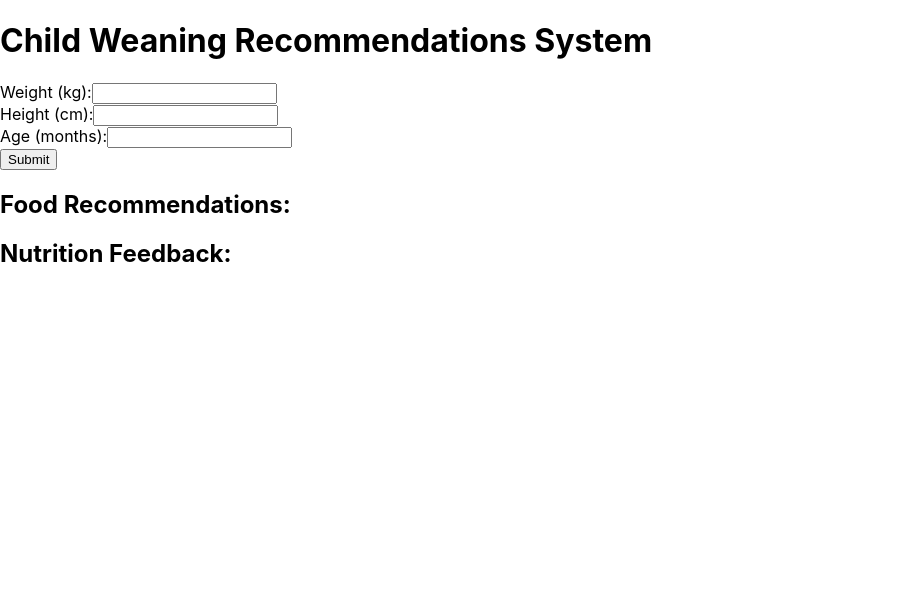
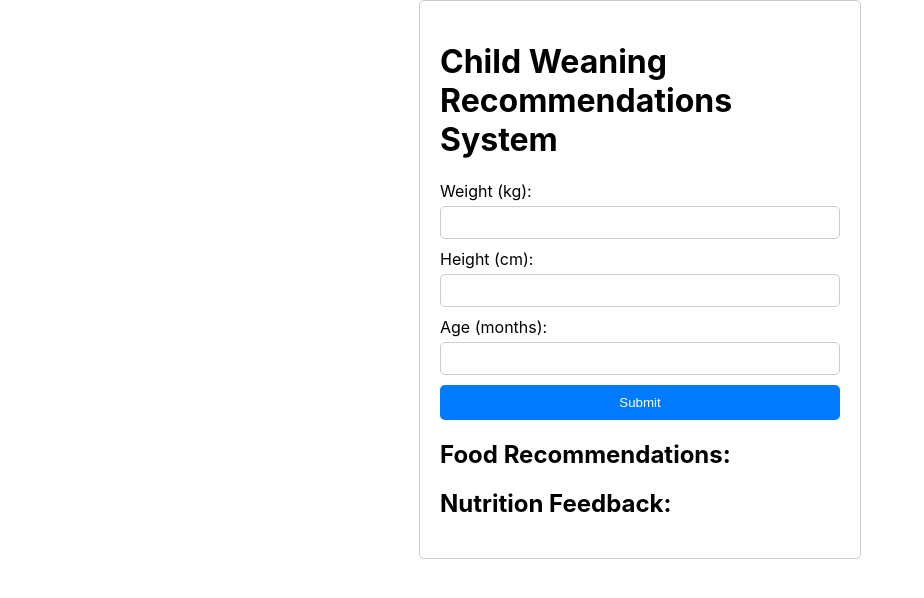
Before and after one commit to dawn-ndemo/rule-based-weaning-system, a React (Create React App) app: page / in a window 1280 px wide. Shown: the top 598 px of the page, without its empty margins (0-924 px from the left). Built offline with nearby package versions, Linux system fonts and the light colour scheme.

Commit message:
simple styling for the form

```diff
--- a/src/App.css
+++ b/src/App.css
@@ -36,3 +36,49 @@
     transform: rotate(360deg);
   }
 }
+
+
+/* UI styling */
+
+.container {
+  max-width: 400px;
+  margin: auto;
+  padding: 20px;
+  border: 1px solid #ccc;
+  border-radius: 5px;
+}
+
+.input-group {
+  margin-bottom: 10px;
+}
+
+label {
+  display: block;
+  margin-bottom: 5px;
+}
+
+input {
+  width: 100%;
+  padding: 8px;
+  border: 1px solid #ccc;
+  border-radius: 5px;
+  box-sizing: border-box;
+}
+
+button {
+  width: 100%;
+  padding: 10px;
+  background-color: #007bff;
+  color: white;
+  border: none;
+  border-radius: 5px;
+  cursor: pointer;
+}
+
+button:hover {
+  background-color: #0056b3;
+}
+
+.output {
+  margin-top: 20px;
+}
```
